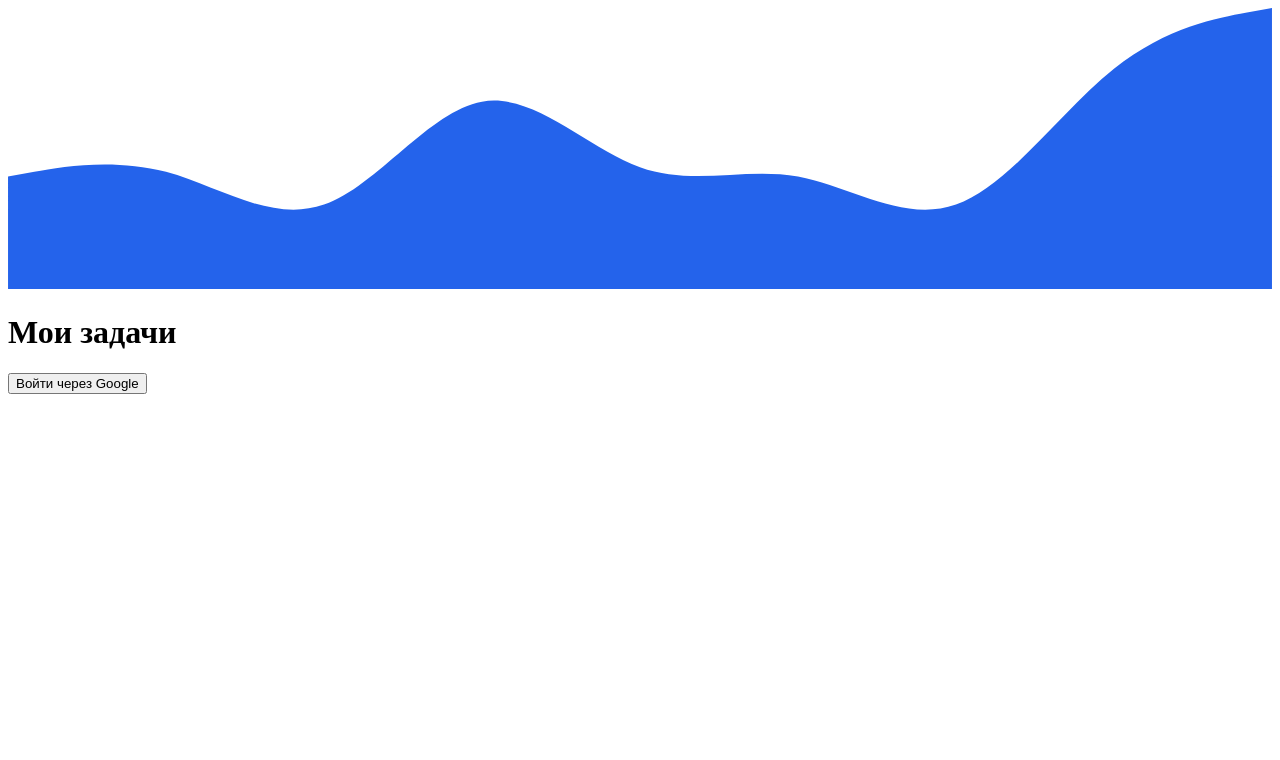
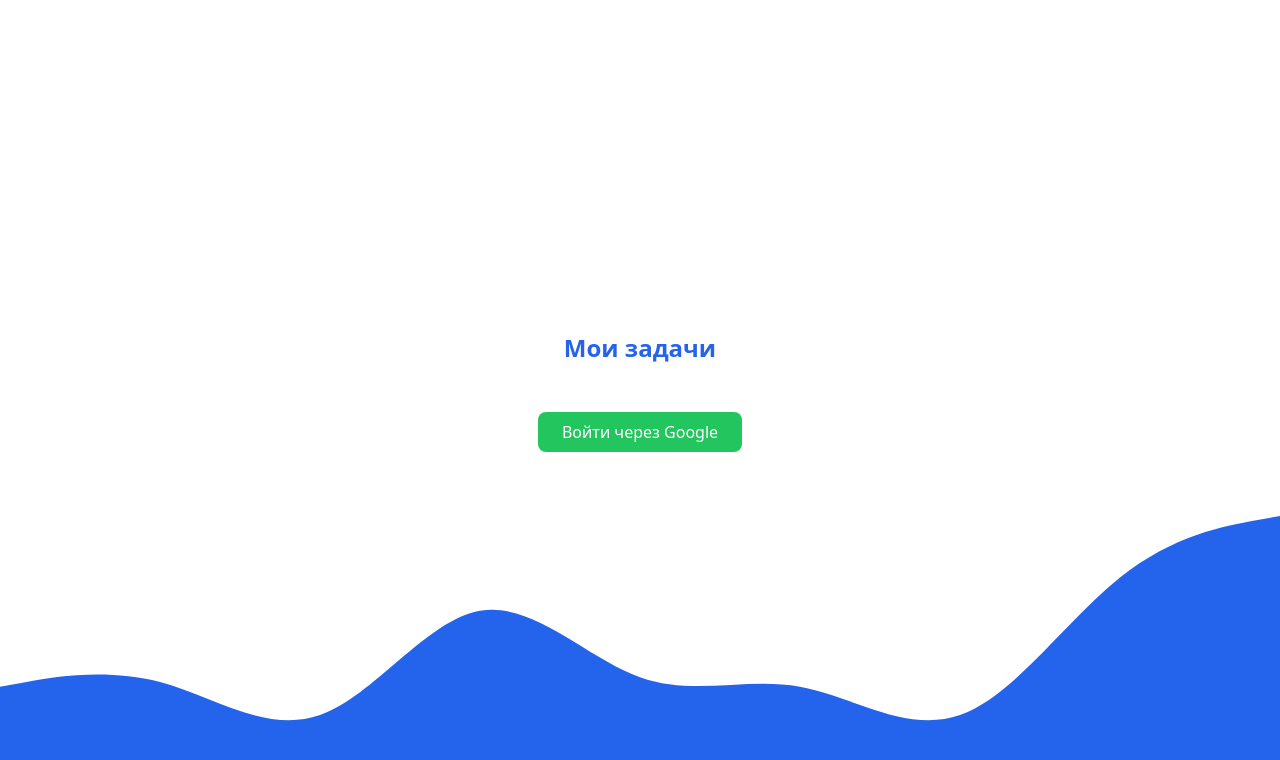
Before and after one commit to meeeeeeerik/toDoList, a website built with Vite: page login.html in a window 1280 px wide. Built offline with nearby package versions, Linux system fonts and the light colour scheme; no server answers.

Commit message:
tailwind fixed

```diff
--- a/login.html
+++ b/login.html
@@ -5,7 +5,7 @@
     <link rel="icon" type="image/svg+xml" href="/vite.svg" />
     <meta name="viewport" content="width=device-width, initial-scale=1.0" />
     <title>Регистрация | Мои задачи</title>
-    <link rel="stylesheet" href="../style.css" />
+    <link rel="stylesheet" href="/style.css" />
   </head>
   <body>
     <div class="fixed right-0 bottom-0 left-0 -z-10">
--- a/tailwind.config.js
+++ b/tailwind.config.js
@@ -1,6 +1,6 @@
 /** @type {import('tailwindcss').Config} */
 module.exports = {
-  content: ["./*.html", './utils/*.{html,js}'],
+  content: ["./index.html", "./login.html", './utils/*.{html,js}'],
   theme: {
     extend: {},
   },
```
